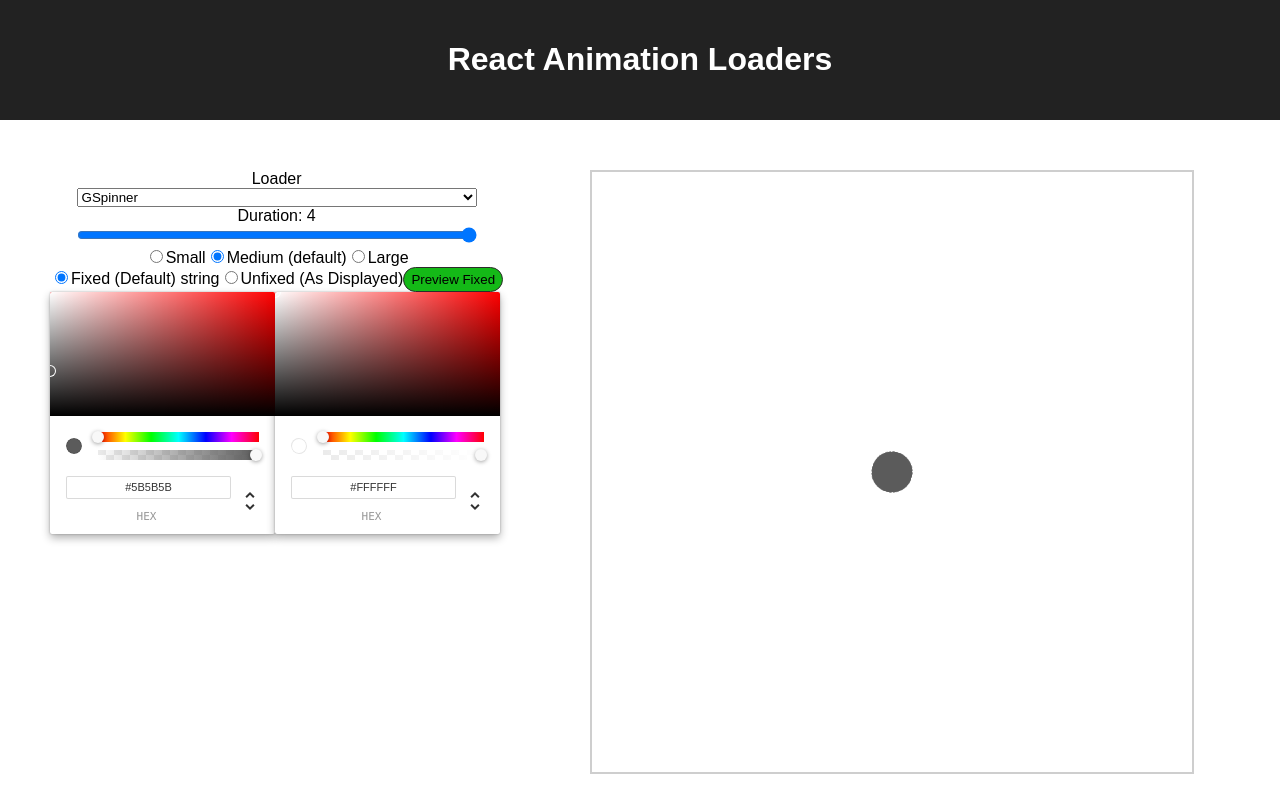
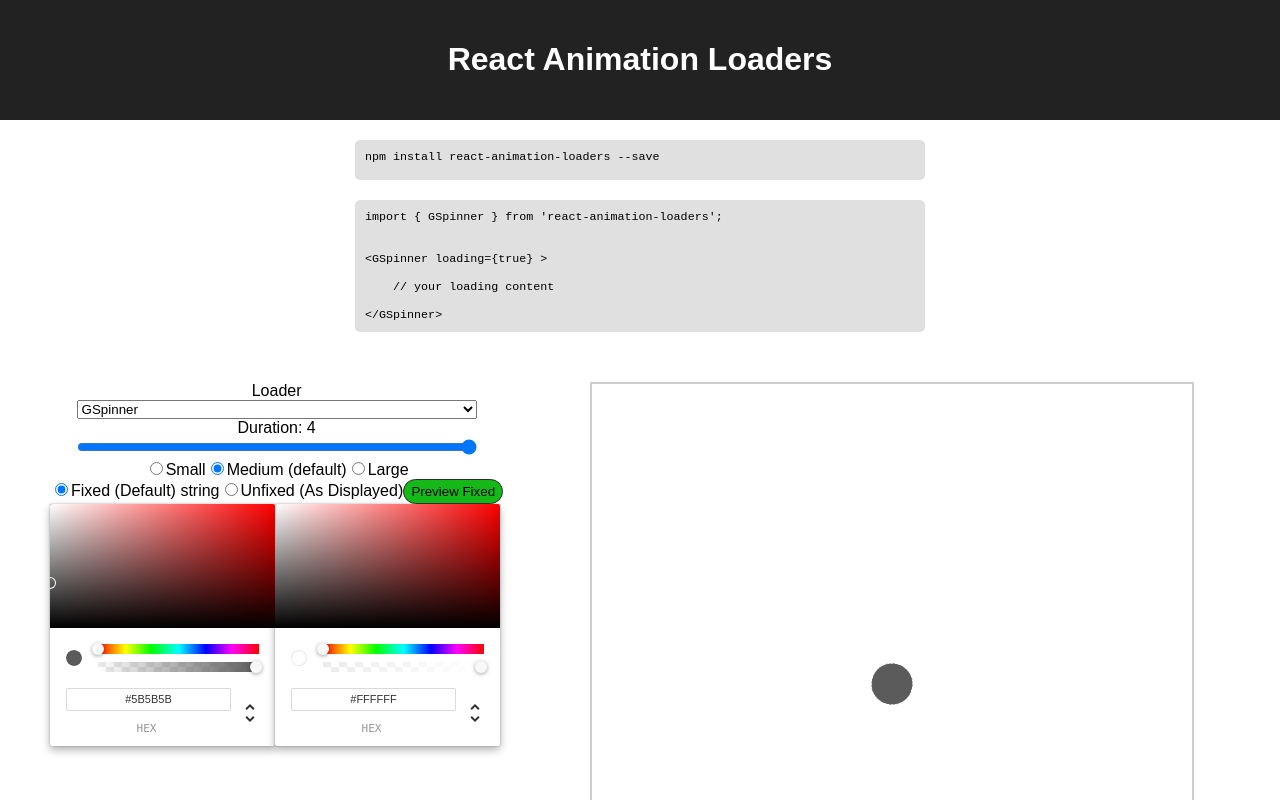
Before and after one commit to jefabrah/react-animation-loaders, a React (Create React App) app: page / in a window 1280 px wide. Shown: the top 800 px of the page. Built offline with nearby package versions, Linux system fonts and the light colour scheme.

Commit message:
loader snippet & styling

```diff
--- a/src/App.js
+++ b/src/App.js
@@ -7,6 +7,7 @@ import LoaderSize from './demo_components/LoaderSize';
 import LoaderColor from './demo_components/LoaderColor';
 import BackgroundColor from './demo_components/BackgroundColor';
 import LoaderFixed from './demo_components/LoaderFixed';
+import LoaderSnippet from './demo_components/LoaderSnippet';
 
 import Blotty from './loaders/Blotty';
 import GSpinner from './loaders/GSpinner';
@@ -33,7 +34,7 @@ class App extends Component {
       activeDuration: getDefaultDuration(defaultLoader),
       activeSize: 'md',
       activeLoaderColor: getDefaultLoaderColors(defaultLoader)[0],
-      activeBackgroundColor: '#fff',
+      activeBackgroundColor: '#ffffff',
       isFixed: 'true',
       preview: false
     };
@@ -115,6 +116,10 @@ class App extends Component {
         <div className="App-header">
             <h1>React Animation Loaders</h1>
         </div>
+        <LoaderSnippet name={activeLoader} size={this.state.activeSize}
+          duration={duration} isFixed={this.state.isFixed}
+          loaderColor={this.state.activeLoaderColor}
+          backgroundColor={this.state.activeBackgroundColor}/>
         <div className="controls">
           <LoaderSelect setLoader={this.handleActiveLoader}
           activeLoader={activeLoader}/>
--- /dev/null
+++ b/src/demo_components/LoaderSnippet.js
@@ -0,0 +1,63 @@
+import React from 'react';
+import getDefaultDuration from './get_default_duration';
+import getDefaultLoaderColors from './get_default_loader_colors';
+
+const LoaderSnippet = ({ name, duration, size, loaderColor, backgroundColor, isFixed }) => {
+  // size
+  if (size && size !== 'md') {
+    size = ` size={'${size}'} `
+  }
+  else {
+    size = '';
+  }
+  // duration
+  if (duration && Number(duration) !== getDefaultDuration(name)) {
+    duration = ` duration={${duration}} `;
+  }
+  else {
+    duration = '';
+  }
+  // fixed
+  if (isFixed === 'false') {
+    isFixed = ` isFixed={false} `;
+  }
+  else {
+    isFixed = '';
+  }
+  // loader color
+  if (loaderColor !== getDefaultLoaderColors(name)[0]) {
+    loaderColor = ` loaderColor={'${loaderColor}'} `;
+  }
+  else {
+    loaderColor = '';
+  }
+  // background color
+  if (backgroundColor && backgroundColor !== '#ffffff') {
+    backgroundColor = ` backgroundColor={'${backgroundColor}'}`;
+  }
+  else {
+    backgroundColor = '';
+  }
+
+  const lineOneBreak = loaderColor || backgroundColor ? '\n' : '';
+
+  const componentSnippet =
+      `import { ${name} } from 'react-animation-loaders';
+
+      \n<${name} loading={true} ${isFixed}${duration}${size}${lineOneBreak}${loaderColor}${backgroundColor}>
+
+    // your loading content \n\n</${name}>`;
+
+  return (
+    <div className="loader-snippet" >
+      <div className="snippet-install">
+        <pre>npm install react-animation-loaders --save</pre>
+      </div>
+      <div className="snippet-component">
+        <pre>{componentSnippet}</pre>
+      </div>
+    </div>
+  )
+}
+
+export default LoaderSnippet;
--- a/src/index.css
+++ b/src/index.css
@@ -46,9 +46,19 @@ body {
   color: #0000ff;
 }
 
-
-
-
+.loader-snippet pre {
+  min-height: 20px;
+  width: 550px;
+  padding: 10px;
+  text-align: left;
+  background-color: #e0e0e0;
+  border-radius: 5px;
+  margin: 0 auto;
+  font-size: .9em;
+}
+.loader-snippet div {
+  margin-top: 20px;
+}
 /*
 =================
  LOADER CONTROLS
```
